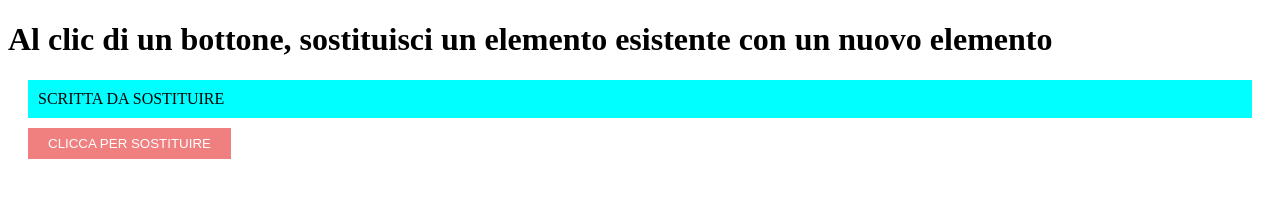
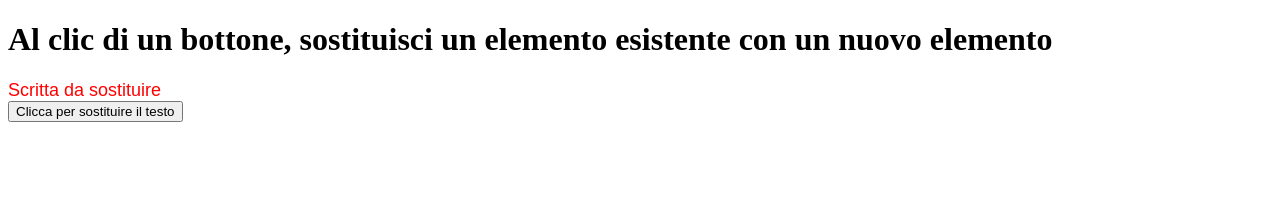
Before and after one commit to ValerioErnestoColibro/progettocode_valerio, a plain HTML site: page exercises/Esercizio7/esercizio7.html in a window 1280 px wide. Drawn offline with Linux system fonts and the light colour scheme.

Commit message:
feat(valerio_colibro):modified exercise 7

```diff
--- a/exercises/Esercizio7/esercizio7.css
+++ b/exercises/Esercizio7/esercizio7.css
@@ -1,16 +1,6 @@
-.container {
-  /* Qui si identifica la classe di tutto ciò che sta nel div */
-  margin: 20px;
+#oldElement,
+#newElement {
+  font-size: 18px;
+  color: red;
+  font-family: Arali, sans-serif;
 }
-#target {
-  padding: 10px;
-  background-color: cyan;
-  margin-bottom: 10px;
-}
-#button {
-  padding: 8px 20px;
-  background-color: lightcoral;
-  color: white;
-  border: none;
-  cursor: pointer;
-}
--- a/exercises/Esercizio7/esercizio7.html
+++ b/exercises/Esercizio7/esercizio7.html
@@ -1,5 +1,5 @@
 <!DOCTYPE html>
-<html lang="eng">
+<html lang="en">
   <head>
     <meta charset="UTF-8" />
     <meta name="viewport" content="width=device-width, initial-scale=1.0" />
@@ -11,10 +11,8 @@
       Al clic di un bottone, sostituisci un elemento esistente con un nuovo
       elemento
     </h1>
-    <div class="container">
-      <div id="target">SCRITTA DA SOSTITUIRE</div>
-      <button id="button">CLICCA PER SOSTITUIRE</button>
-    </div>
-    <script src="esercizio.js"></script>
+    <div id="oldElement">Scritta da sostituire</div>
+    <button onclick="replaceElement()">Clicca per sostituire il testo</button>
+    <script src="esercizio7.js"></script>
   </body>
 </html>
--- a/exercises/Esercizio7/esercizio7.js
+++ b/exercises/Esercizio7/esercizio7.js
@@ -1,7 +1,8 @@
-document.getElementById("button").addEventListener("click", function () {
-  var newElement = document.createElement("div"); //Stai creando il nuovo elemento//
-  newElement.textContent = "NUOVA SCRITTA";
-  var oldElement = document.getElementById("target"); //Qui identifichi l'elemento da sostiuire in base al suo ID//
-  var parentElement = oldElement.parentNode; //Chiedere a Riccardo//
-  parentElement.replaceChild(newElement, oldElement); //Chiedere a Riccardo//
-});
+function replaceElement() {
+  var newDiv = document.createElement("div"); //Creiamo un nuovo elemento div//
+  newDiv.id = "newElement";
+  newDiv.textContent = "Questa è la nuova scritta";
+  var parent = document.getElementById("oldElement").parentNode; //Otteniamo il riferimento all'elemento padre//
+  var oldElement = document.getElementById("oldElement"); //Otteniamo il riferimento all'elemento da sostituire//
+  parent.replaceChild(newDiv, oldElement); //Sostituiamo l'elemento vecchio con quello nuovo//
+}
```
